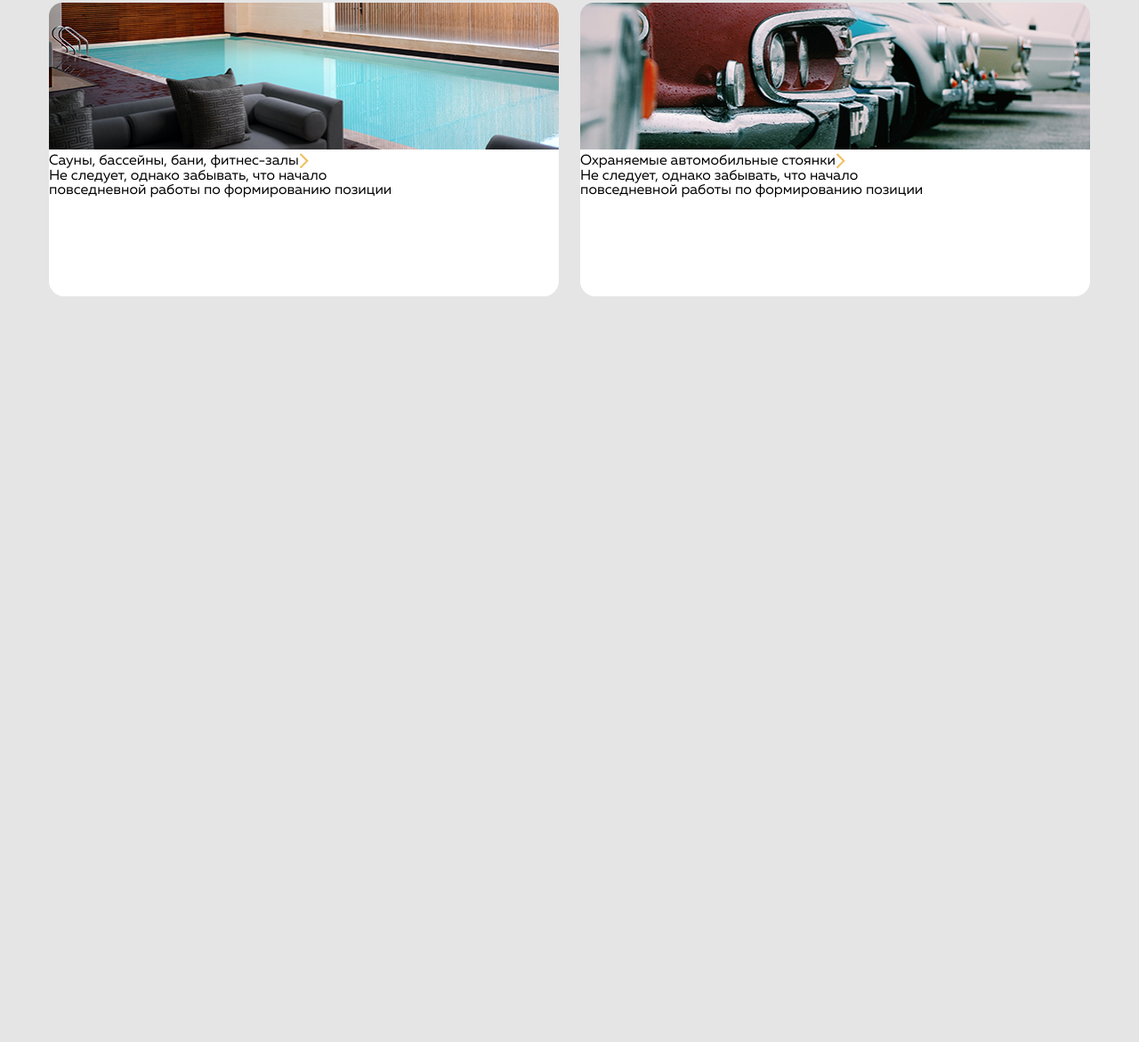
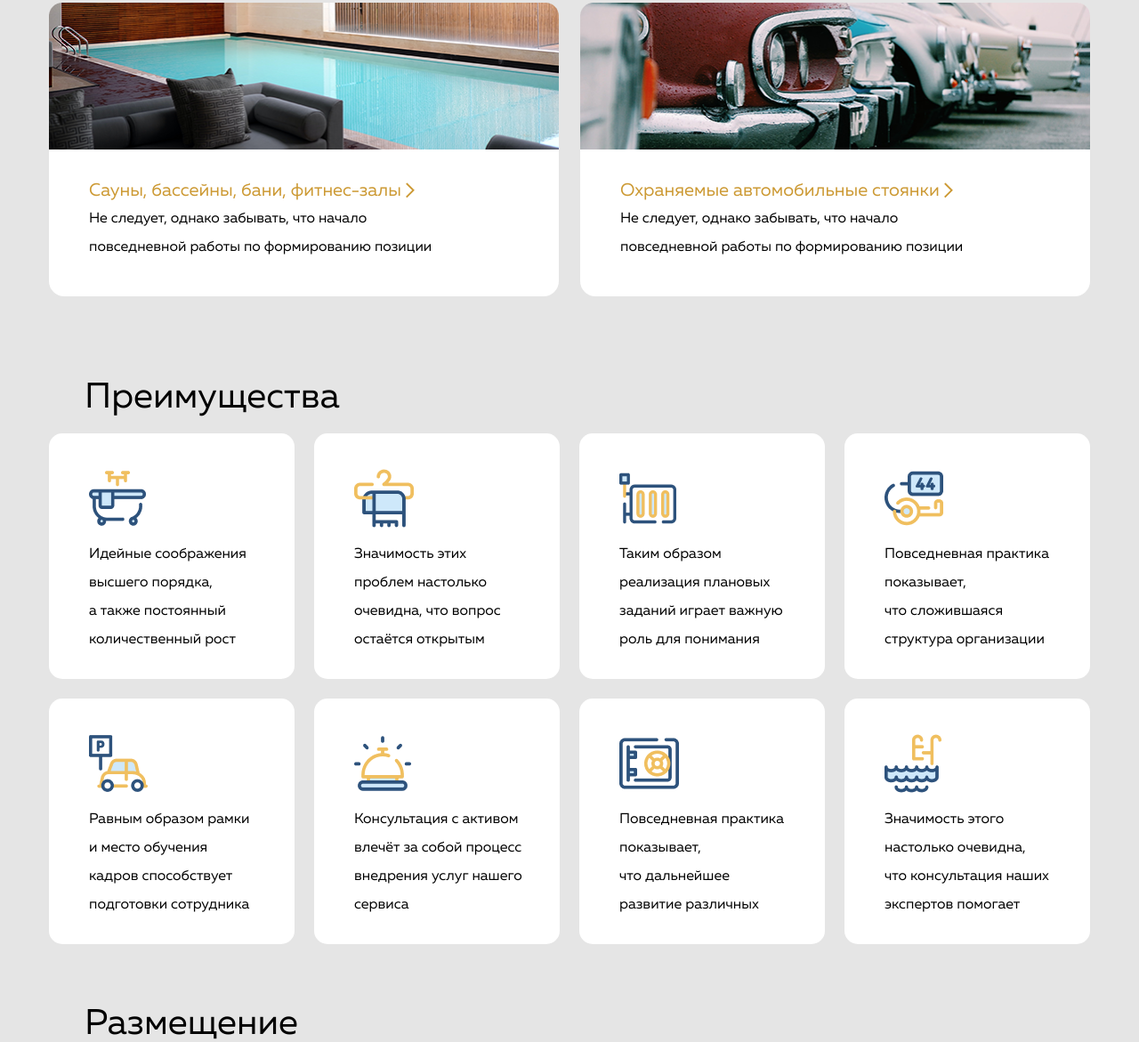
Before and after one commit to Valeriya-Osipova/hotel-lagoona, a plain HTML site: page index.html in a window 1280 px wide. Shown: the part 1661-2832 px from the top of the page at 89% size. Before the commit the page ends 2018 px from the top, so only its background shows below. Drawn offline with Linux system fonts and the light colour scheme.

Commit message:
add benefits

```diff
--- a/css/style.css
+++ b/css/style.css
@@ -129,3 +129,71 @@
     min-height: 100px;
     width: 100%;
 }
+
+.exclusive-paragraph{
+    margin-top: 26px;
+    margin-left: 45px;
+}
+
+.exclusive-text{
+    font-size: 20px;
+    font-weight: 500;
+    color: #CC9933;
+    padding-right: 5px;
+}
+
+.exclusive-paragraph p{
+    line-height: 32px;
+}
+/* Преимущества */
+.benefits-elements{
+    margin-top: 20px;
+}
+
+.benefits-line{
+    display: flex;
+    justify-content: space-between;
+}
+
+.benefits-element{
+    width: 25%;
+    height: 276px;
+    background-color: #fff;
+    border-radius: 15px;
+}
+
+.benefits-element:not(:last-child){
+    margin-right: 22px;
+}
+
+.second-line{
+    margin-top: 22px;
+}
+
+.benefits-text-block{
+    margin-top: 40px;
+    margin-left: 45px;
+    margin-right: 42px;
+}
+
+.benefits-text{
+    margin-top: 10px;
+    line-height: 32px;
+}
+
+@media all and (max-width: 600px) {
+    .benefits-line{
+        flex-direction: column;
+        justify-content: center;
+        align-items: center;
+    }
+    .benefits-element{
+        width: 276px;
+        height: 276px;
+        margin-right: 22px;
+        margin-bottom: 22px;
+    }
+    .second-line{
+        margin-top: 0;
+    }
+}
--- a/index.html
+++ b/index.html
@@ -97,41 +97,48 @@
                 <div class="services-margin-right">
                     <div class="four-cards">
                         <img class="services-img" src="img/exclusive.png" alt="">
+                        <div class="exclusive-paragraph">
                             <a class="detailed-a" href="#">
                                 <p class="exclusive-text">Эксклюзивное обслуживание</p>
-                            <img src="img/Rectangle 2.png" alt="">
+                                <img src="img/Rectangle 2 darker.png" alt="">
                             </a>
                             <div>
                                 <p>Равным образом постоянный количественный рост <br>и сфера нашей активности</p>
                             </div>
                         </div>
+                    </div>
                     <div class="four-cards">
                         <img class="services-img" src="img/spa.png" alt="">
+                        <div class="exclusive-paragraph">
                             <a class="detailed-a" href="#">
                                 <p class="exclusive-text">Сауны, бассейны, бани, фитнес-залы</p>
-                            <img src="img/Rectangle 2.png" alt="">
+                                <img src="img/Rectangle 2 darker.png" alt="">
                             </a>
                             <div>
                                 <p>Не следует, однако забывать, что начало <br>повседневной работы по формированию позиции</p>
                             </div>
                             </div>
                     </div>
+                </div>
                 <div class="services-two">
                     <div class="four-cards">
                         <img class="services-img" src="img/hall.png" alt="">
+                        <div class="exclusive-paragraph">
                             <a class="detailed-a" href="#">
                                 <p class="exclusive-text">Аренда банкетных залов</p>
-                            <img src="img/Rectangle 2.png" alt="">
+                                <img src="img/Rectangle 2 darker.png" alt="">
                             </a>
                             <div>
                                 <p>Значимость этих проблем настолько очевидна, <br>что дальнейшее развитие различных форм</p>
                             </div>
                         </div>
+                    </div>
                     <div class="four-cards">
                         <img class="services-img" src="img/parkings.png" alt="">
+                        <div class="exclusive-paragraph">
                             <a class="detailed-a" href="#">
                                 <p class="exclusive-text">Охраняемые автомобильные стоянки</p>
-                            <img src="img/Rectangle 2.png" alt="">
+                                <img src="img/Rectangle 2 darker.png" alt="">
                             </a>
                             <div>
                                 <p>Не следует, однако забывать, что начало <br>повседневной работы по формированию позиции</p>
@@ -140,7 +147,69 @@
                     </div>
                 </div>
             </div>
+        </div>
+        <div class="benefits">
+            <h2 class="headers">Преимущества</h2>
+            <div class="benefits-elements">
+                <ul class="benefits-line">
+                    <li class="benefits-element">
+                        <div class="benefits-text-block">
+                            <img src="img/bathtub.png" alt="picture">
+                            <p class="benefits-text">Идейные соображения высшего порядка,
+                                а также постоянный количественный рост</p>
+                        </div>
+                    </li>
+                    <li class="benefits-element">
+                        <div class="benefits-text-block">
+                            <img src="img/hanger.png" alt="picture">
+                            <p class="benefits-text">Значимость этих проблем настолько очевидна, что вопрос остаётся открытым</p>
+                        </div>
+                    </li>
+                    <li class="benefits-element">
+                        <div class="benefits-text-block">
+                            <img src="img/heating.png" alt="picture">
+                            <p class="benefits-text">Таким образом реализация плановых заданий играет важную роль для понимания</p>
+                        </div>
+                    </li>
+                    <li class="benefits-element">
+                        <div class="benefits-text-block">
+                            <img src="img/hotel-key.png" alt="picture">
+                            <p class="benefits-text">Повседневная практика показывает, что сложившаяся структура организации</p>
+                        </div>
+                    </li>
+                </ul>
+                <ul class="benefits-line second-line">
+                    <li class="benefits-element">
+                        <div class="benefits-text-block">
+                            <img src="img/parking.png" alt="picture">
+                            <p class="benefits-text">Равным образом рамки и место обучения кадров способствует подготовки сотрудника</p>
+                        </div>
+                    </li>
+                    <li class="benefits-element">
+                        <div class="benefits-text-block">
+                            <img src="img/reception.png" alt="picture">
+                            <p class="benefits-text">Консультация с активом влечёт за собой процесс внедрения услуг нашего сервиса</p>
+                        </div>
+                    </li>
+                    <li class="benefits-element">
+                        <div class="benefits-text-block">
+                            <img src="img/security-box.png" alt="picture">
+                            <p class="benefits-text">Повседневная практика показывает, что дальнейшее развитие различных </p>
+                        </div>
+                    </li>
+                    <li class="benefits-element">
+                        <div class="benefits-text-block">
+                            <img src="img/swimming-pool.png" alt="picture">
+                            <p class="benefits-text">Значимость этого настолько очевидна, что консультация наших экспертов помогает</p>
+                        </div>
+                    </li>
+                </ul>
+            </div>
+        </div>
+        <div class="placement">
+            <h2 class="headers">Размещение</h2>
 
+        </div>
     </div>
 
 </body>
```
Also changed, not shown: img/Rectangle 2 darker.png (added), img/bathtub.png (added), img/hanger.png (added), img/heating.png (added), img/hotel-key.png (added), img/parking.png (added), img/reception.png (added), img/security-box.png (added), img/swimming-pool.png (added). Lines whose indentation alone changed are shown as unchanged.
